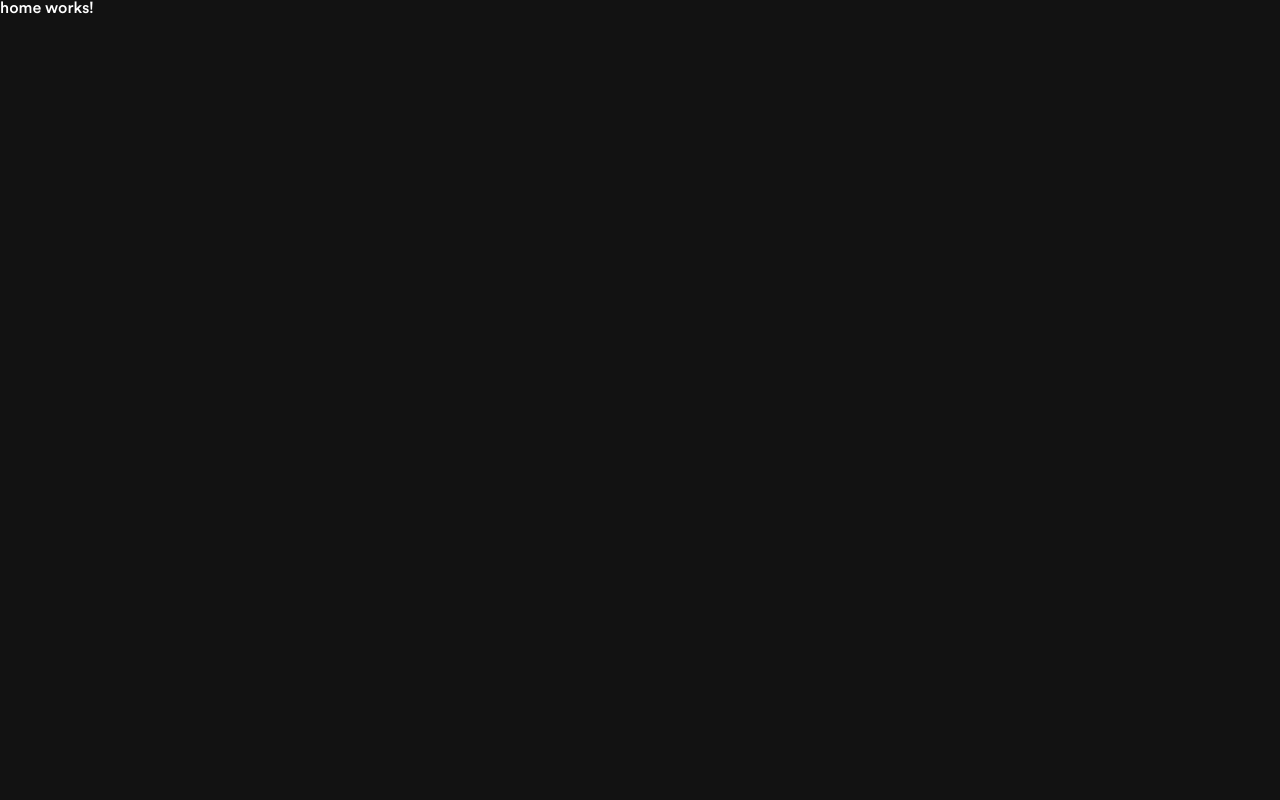
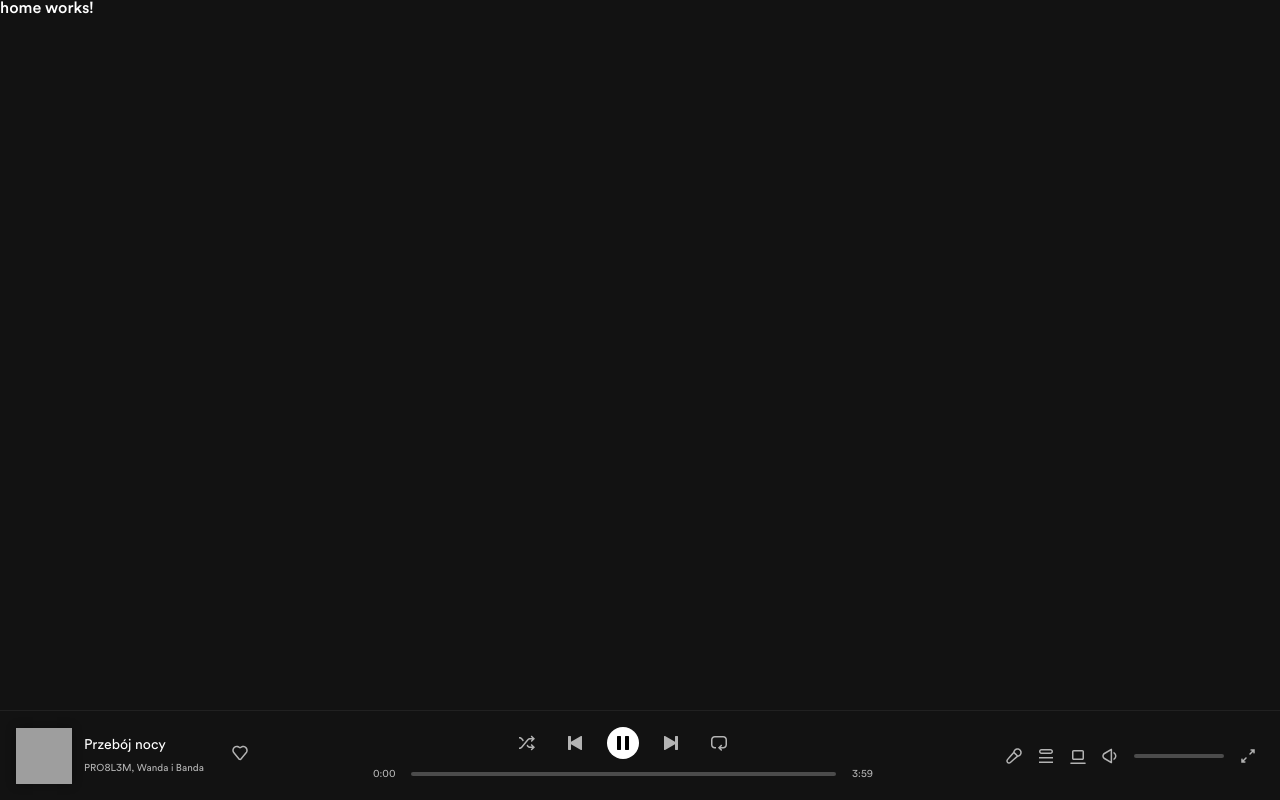
Before and after one commit to RadzioN/spotify-clone, an Angular app: page /main/home in a window 1280 px wide. Built offline with nearby package versions, Linux system fonts and the light colour scheme; grey boxes are pictures that could not be loaded.

Commit message:
Music player

```diff
--- a/src/app/app.component.html
+++ b/src/app/app.component.html
@@ -1,4 +1,6 @@
 <!--<app-navigation-rail></app-navigation-rail>
 <app-navigation-bar></app-navigation-bar>-->
 
+<app-music-player></app-music-player>
+
 <router-outlet></router-outlet>
--- a/src/app/shared/components/music-player/music-player.component.html
+++ b/src/app/shared/components/music-player/music-player.component.html
@@ -1 +1,61 @@
-<p>music-player works!</p>
+<div class="player">
+    <div class="music-info">
+        <img class="album-cover" src="assets/logos/spotify-icon-green.png" alt="Album cover">
+        <div class="music-data">
+            <span class="body-medium">Przebój nocy</span>
+            <div class="artists-list">
+                <span class="label-large artist">PRO8L3M,</span>
+                <span class="label-large artist"> Wanda i Banda</span>
+            </div>
+        </div>
+        <a class="favorite-icon" matTooltip="Save to Your Library" matTooltipShowDelay="300">
+            <mat-icon svgIcon="favorite"></mat-icon>
+        </a>
+    </div>
+    <div class="music-controls">
+        <div class="app-controls">
+            <a class="control-item" matTooltip="Enable shuffle" matTooltipShowDelay="300">
+                <mat-icon svgIcon="shuffle"></mat-icon>
+            </a>
+            <a class="control-item" matTooltip="Previous" matTooltipShowDelay="300">
+                <mat-icon svgIcon="previous"></mat-icon>
+            </a>
+            <a class="control-item round-control" matTooltip="Pause" matTooltipShowDelay="300">
+                <mat-icon class="round-svg" svgIcon="pause"></mat-icon>
+            </a>
+            <a class="control-item" matTooltip="Next" matTooltipShowDelay="300">
+                <mat-icon svgIcon="next"></mat-icon>
+            </a>
+            <a class="control-item" matTooltip="Enable repeat" matTooltipShowDelay="300">
+                <mat-icon svgIcon="repeat"></mat-icon>
+            </a>
+        </div>
+        <div class="time-controls">
+            <span class="label-large">0:00</span>
+            <mat-slider class="time-control">
+                <input matSliderThumb>
+            </mat-slider>
+            <span class="label-large">3:59</span>
+        </div>
+    </div>
+    <div class="app-controls">
+        <a class="control-item" matTooltip="Lyrics" matTooltipShowDelay="300">
+            <mat-icon svgIcon="lyrics"></mat-icon>
+        </a>
+        <a class="control-item" matTooltip="Queue" matTooltipShowDelay="300">
+            <mat-icon svgIcon="queue"></mat-icon>
+        </a>
+        <a class="control-item" matTooltip="Connect to a device" matTooltipShowDelay="300">
+            <mat-icon svgIcon="desktop"></mat-icon>
+        </a>
+        <a class="control-item" matTooltip="Mute" matTooltipShowDelay="300">
+            <mat-icon svgIcon="speaker"></mat-icon>
+        </a>
+        <mat-slider class="volume-control">
+            <input matSliderThumb>
+        </mat-slider>
+        <a class="control-item" matTooltip="Full screen" matTooltipShowDelay="300">
+            <mat-icon svgIcon="fullscreen"></mat-icon>
+        </a>
+    </div>
+</div>
--- a/src/app/shared/components/music-player/music-player.component.scss
+++ b/src/app/shared/components/music-player/music-player.component.scss
@@ -0,0 +1,131 @@
+.player {
+    position: absolute;
+    bottom: 0;
+
+    height: 90px;
+    width: 100%;
+    background-color: var(--dark);
+    border-top: 1px solid var(--ground);
+    display: flex;
+    align-items: center;
+    justify-content: space-between;
+    padding: 16px;
+    gap: 30px;
+    box-sizing: border-box;
+    user-select: none;
+
+    .music-info {
+        display: flex;
+        align-items: center;
+        gap: 12px;
+
+        .album-cover {
+            width: 56px;
+            height: 56px;
+            cursor: pointer;
+            box-shadow: 0 0 10px rgba(0, 0, 0, .3);
+        }
+
+        .music-data {
+            display: flex;
+            flex-direction: column;
+            margin-right: 16px;
+
+            span:hover {
+                text-decoration: underline;
+                cursor: pointer;
+            }
+
+            .artists-list {
+                color: var(--lighter);
+                white-space: nowrap;
+                overflow: hidden;
+                text-overflow: clip;
+
+                span:hover {
+                    color: var(--white);
+                }
+            }
+        }
+
+        .favorite-icon {
+            color: var(--lighter);
+
+            mat-icon {
+                width: 16px;
+                height: 16px;
+            }
+
+            &:hover {
+                color: var(--white);
+            }
+        }
+    }
+
+    .music-controls {
+        height: 100%;
+        display: flex;
+        flex-direction: column;
+        justify-content: space-between;
+        align-items: center;
+        flex-grow: 2;
+        max-width: 500px;
+
+        .app-controls {
+            gap: 16px;
+        }
+
+        .time-controls {
+            display: flex;
+            align-items: center;
+            gap: 8px;
+            width: 100%;
+
+            .time-control {
+                width: 100%;
+            }
+
+            span {
+                color: var(--lighter);
+            }
+        }
+    }
+
+    .app-controls {
+        display: flex;
+        align-items: center;
+
+        .control-item {
+            width: 32px;
+            height: 32px;
+            display: flex;
+            align-items: center;
+            justify-content: center;
+            color: var(--lighter);
+
+            mat-icon {
+                width: 16px;
+                height: 16px;
+            }
+
+            &:hover {
+                cursor: default;
+                transform: scale(1.05);
+                color: var(--white);
+            }
+        }
+
+        .round-control {
+            background-color: var(--white);
+            border-radius: 50px;
+
+            .round-svg {
+                color: var(--black);
+            }
+        }
+
+        .volume-control {
+            width: 90px;
+        }
+    }
+}
--- /dev/null
+++ b/src/app/styles/material.scss
@@ -0,0 +1,63 @@
+.mat-mdc-slider {
+    height: 20px !important;
+    min-width: 0 !important;
+
+    .mdc-slider__input {
+        cursor: default;
+        width: 100% !important;
+        left: 0 !important;
+    }
+
+    .mat-mdc-slider-visual-thumb .mat-ripple {
+        display: none;
+    }
+
+    .mdc-slider__thumb {
+        height: 20px !important;
+        width: 20px !important;
+        left: -10px !important;
+    }
+
+    .mdc-slider__track--inactive {
+        background-color: var(--white) !important;
+    }
+
+    .mdc-slider__track--active {
+        height: 4px !important;
+        top: 0 !important;
+    }
+
+    .mdc-slider__track--active_fill {
+        border-color: var(--white) !important;
+    }
+
+    .mdc-slider__thumb-knob {
+        height: 12px !important;
+        width: 12px !important;
+        background-color: white !important;
+        border-color: white !important;
+        border-width: 0 !important;
+        display: none;
+    }
+
+    &:hover,
+    &:focus {
+        .mdc-slider__thumb-knob {
+            display: block;
+        }
+
+        .mdc-slider__track--active_fill {
+            border-color: var(--primary) !important;
+        }
+    }
+
+}
+
+.mdc-tooltip__surface {
+    background-color: var(--ground) !important;
+    box-shadow: 0 5px 15px rgba(0, 0, 0, .5);
+    line-height: 24px !important;
+    font-size: 14px !important;
+    letter-spacing: 0 !important;
+    font-weight: 300 !important;
+}
--- a/src/styles.scss
+++ b/src/styles.scss
@@ -1 +1,2 @@
 @import './app/styles/global.scss';
+@import './app/styles/material.scss';
```
